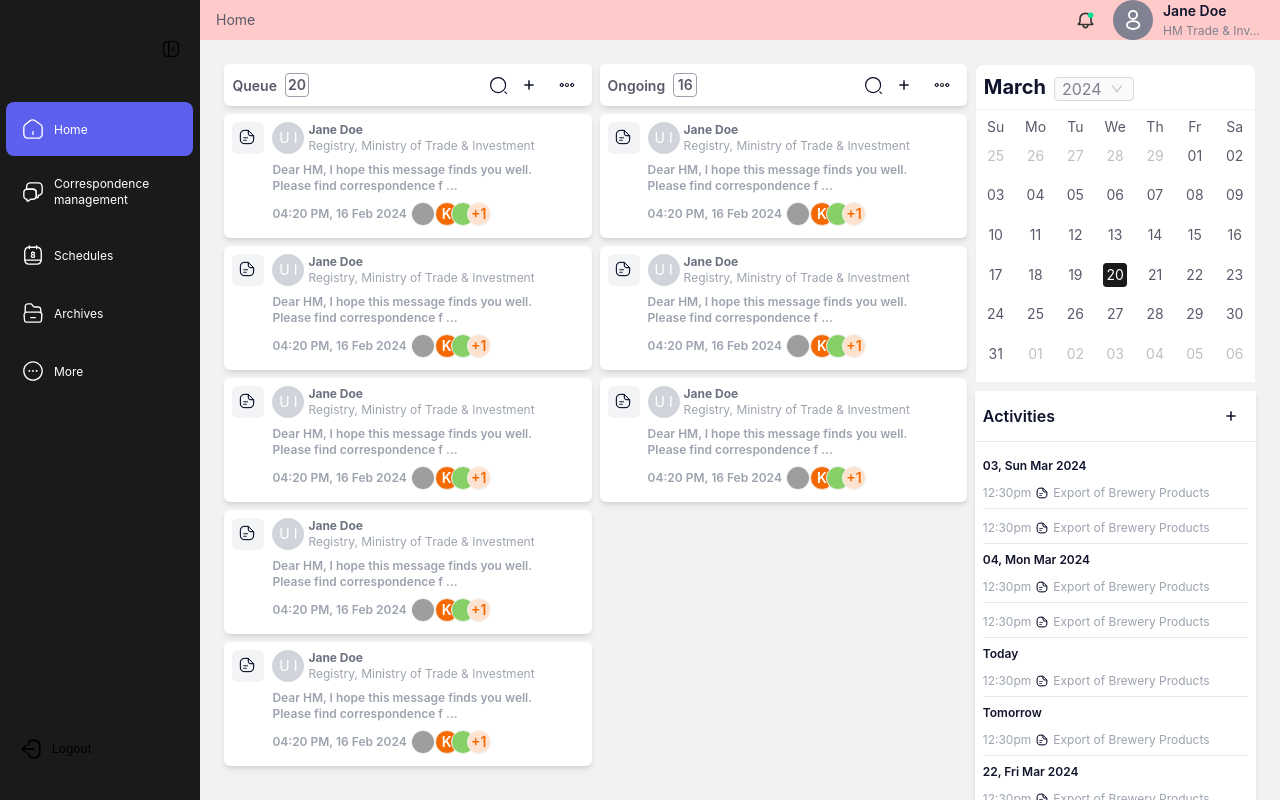
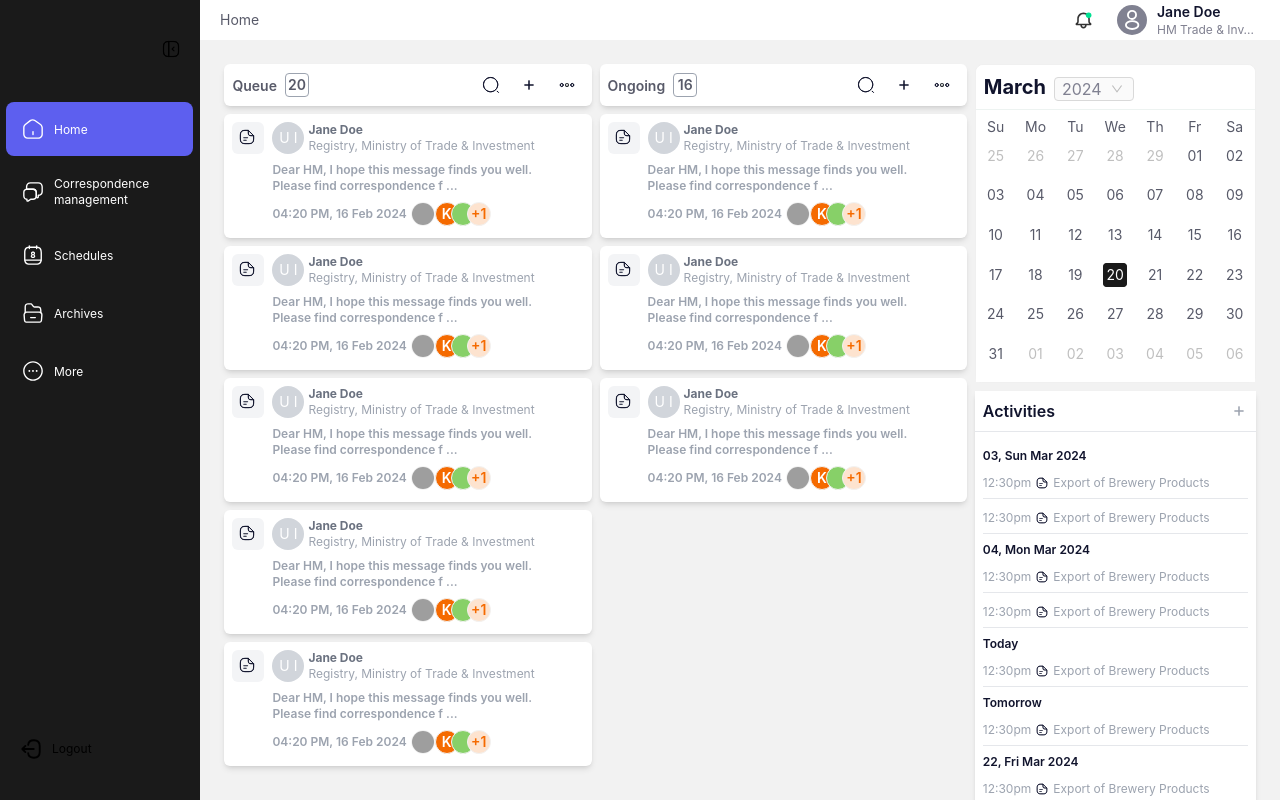
Before and after one commit to jidoggs/comms, a Next.js app: page /app/home in a window 1280 px wide. Built offline with nearby package versions, Linux system fonts and the light colour scheme; grey boxes are pictures that could not be loaded.

Commit message:
fix: breadcrumb bug

```diff
--- a/src/app/app/correspondence/page.tsx
+++ b/src/app/app/correspondence/page.tsx
@@ -120,11 +120,11 @@ const SchedulePage = () => {
         }
         searchPanel={
           <CustomInput
-            prefix={<Search />}
+            prefix={<Search className="text-custom-gray_400" />}
             placeholder="Search"
             className={{
               input:
-                'bg-custom-white_100 border-custom-gray_400 placeholder:text-custom-gray_400 outline-none',
+                'bg-custom-white_100 border-custom-gray_400 placeholder:text-custom-gray_400 border focus:outline-none',
             }}
           />
         }
@@ -135,10 +135,10 @@ const SchedulePage = () => {
         dataSource={dummyCorrespondence}
         size="large"
         rowClassName="group"
-        rowSelection={{ columnWidth: 48 }}
+        rowSelection={{ columnWidth: 56 }}
         footer={() => (
           <div className="hover:bg-custom-white_100">
-            <button className="text-custom-main flex items-center gap-x-2.5 py-1.5 pl-5 text-sm group">
+            <button className="text-custom-main group flex items-center gap-x-2.5 py-1.5 pl-5 text-sm">
               <span>+</span>
               <span className="group-hover:bg-custom-gray_500 rounded-lg px-2 py-3">
                 Add correspondence
--- a/src/app/app/home/components/SectionHeaderCard.tsx
+++ b/src/app/app/home/components/SectionHeaderCard.tsx
@@ -15,9 +15,15 @@ const SectionHeaderCard = ({ title, count }: SectionHeaderCardProps) => {
         </div>
       </div>
       <div className="flex items-center justify-between gap-1">
-        <Search />
-        <Plus />
-        <ThreeDots />
+        <button className="text-custom-main p-2">
+          <Search />
+        </button>
+        <button className="text-custom-main p-2">
+          <Plus />
+        </button>
+        <button className="text-custom-main p-2">
+          <ThreeDots />
+        </button>
       </div>
     </div>
   );
--- a/src/app/globals.css
+++ b/src/app/globals.css
@@ -63,6 +63,9 @@ body {
  .ant-menu-inline-collapsed .ant-menu-title-content {
  @apply !opacity-100 text-center
 }
-.ant-breadcrumb-separator{
+/* .ant-breadcrumb-separator{
   @apply flex items-center justify-center
+} */
+.ant-table-footer {
+  @apply !p-0
 }
--- a/src/common/CustomInput.tsx
+++ b/src/common/CustomInput.tsx
@@ -19,7 +19,7 @@ const CustomInput: React.FC<CustomInputProps> = ({
   const isClassNameString = typeof className === 'string';
 
   const inputclassName: string = mergeClassName(
-    'w-full placeholder-custom-main p-3 bg-transparent text-custom-main border-1 border-custom-gray_600',
+    'w-full placeholder-custom-main p-3 bg-transparent text-custom-main border border-custom-gray_600 outline-none',
     isClassNameString ? className : className?.input
   );
   return (
@@ -32,7 +32,7 @@ const CustomInput: React.FC<CustomInputProps> = ({
       {label && (
         <label
           className={mergeClassName(
-            'block mb-2 text-sm font-medium text-custom-main ',
+            'text-custom-main mb-2 block text-sm font-medium ',
             !isClassNameString && className?.label
           )}
         >
--- a/src/common/components/icons/Plus.tsx
+++ b/src/common/components/icons/Plus.tsx
@@ -1,25 +1,24 @@
 import * as React from 'react';
 import { Icon } from './type';
 
-const Plus: Icon = ({ ...props }) => (
+const Plus: Icon = ({ size = 18, ...props }) => (
   <svg
     {...props}
-    width="34"
-    height="34"
-    viewBox="0 0 34 34"
+    width={size}
+    height={size}
+    viewBox="0 0 18 18"
     fill="none"
     xmlns="http://www.w3.org/2000/svg"
-    style={{ cursor: 'pointer' }}
   >
     <path
-      d="M21.5 17.0625H12.5C12.4869 17.0625 12.4713 17.0573 12.457 17.043C12.4427 17.0287 12.4375 17.0131 12.4375 17C12.4375 16.9869 12.4427 16.9713 12.457 16.957C12.4713 16.9427 12.4869 16.9375 12.5 16.9375H21.5C21.5131 16.9375 21.5287 16.9427 21.543 16.957C21.5573 16.9713 21.5625 16.9869 21.5625 17C21.5625 17.0131 21.5573 17.0287 21.543 17.043C21.5287 17.0573 21.5131 17.0625 21.5 17.0625Z"
-      fill="#11142D"
-      stroke="#11142D"
+      d="M13.5 9.0625H4.5C4.48694 9.0625 4.47128 9.0573 4.45699 9.04301C4.4427 9.02872 4.4375 9.01306 4.4375 9C4.4375 8.98694 4.4427 8.97128 4.45699 8.95699C4.47128 8.9427 4.48694 8.9375 4.5 8.9375H13.5C13.5131 8.9375 13.5287 8.9427 13.543 8.95699C13.5573 8.97128 13.5625 8.98694 13.5625 9C13.5625 9.01306 13.5573 9.02872 13.543 9.04301C13.5287 9.0573 13.5131 9.0625 13.5 9.0625Z"
+      fill="currentColor"
+      stroke="currentColor"
     />
     <path
-      d="M17 21.5625C16.9869 21.5625 16.9713 21.5573 16.957 21.543C16.9427 21.5287 16.9375 21.5131 16.9375 21.5V12.5C16.9375 12.4869 16.9427 12.4713 16.957 12.457C16.9713 12.4427 16.9869 12.4375 17 12.4375C17.0131 12.4375 17.0287 12.4427 17.043 12.457C17.0573 12.4713 17.0625 12.4869 17.0625 12.5V21.5C17.0625 21.5131 17.0573 21.5287 17.043 21.543C17.0287 21.5573 17.0131 21.5625 17 21.5625Z"
-      fill="#11142D"
-      stroke="#11142D"
+      d="M9 13.5625C8.98694 13.5625 8.97128 13.5573 8.95699 13.543C8.9427 13.5287 8.9375 13.5131 8.9375 13.5V4.5C8.9375 4.48694 8.9427 4.47128 8.95699 4.45699C8.97128 4.4427 8.98694 4.4375 9 4.4375C9.01306 4.4375 9.02872 4.4427 9.04301 4.45699C9.0573 4.47128 9.0625 4.48694 9.0625 4.5V13.5C9.0625 13.5131 9.0573 13.5287 9.04301 13.543C9.02872 13.5573 9.01306 13.5625 9 13.5625Z"
+      fill="currentColor"
+      stroke="currentColor"
     />
   </svg>
 );
--- a/src/common/components/icons/Search.tsx
+++ b/src/common/components/icons/Search.tsx
@@ -1,25 +1,25 @@
 import * as React from 'react';
 import { Icon } from './type';
 
-const Search: Icon = ({ size = '19', ...props }) => (
+const Search: Icon = ({ size = '18', ...props }) => (
   <svg
+    {...props}
     width={size}
     height={size}
     viewBox="0 0 18 18"
     fill="none"
     xmlns="http://www.w3.org/2000/svg"
     style={{ cursor: 'pointer' }}
-    {...props}
   >
     <path
       d="M8.625 15.8125C4.66364 15.8125 1.4375 12.5864 1.4375 8.625C1.4375 4.66364 4.66364 1.4375 8.625 1.4375C12.5864 1.4375 15.8125 4.66364 15.8125 8.625C15.8125 12.5864 12.5864 15.8125 8.625 15.8125ZM8.625 1.5625C4.72599 1.5625 1.5625 4.73423 1.5625 8.625C1.5625 12.5158 4.72599 15.6875 8.625 15.6875C12.524 15.6875 15.6875 12.5158 15.6875 8.625C15.6875 4.73423 12.524 1.5625 8.625 1.5625Z"
-      fill="#11142D"
-      stroke="#11142D"
+      fill="currentColor"
+      stroke="currentColor"
     />
     <path
       d="M16.5 16.5626C16.4902 16.5626 16.4826 16.5608 16.4768 16.5585C16.4714 16.5563 16.4645 16.5525 16.4561 16.544L14.9561 15.044C14.9466 15.0346 14.9394 15.0199 14.9394 15.0001C14.9394 14.9803 14.9466 14.9656 14.9561 14.9561C14.9655 14.9467 14.9802 14.9395 15 14.9395C15.0198 14.9395 15.0345 14.9467 15.0439 14.9561L16.5439 16.4561C16.5534 16.4656 16.5606 16.4803 16.5606 16.5001C16.5606 16.5199 16.5534 16.5346 16.5439 16.544C16.5355 16.5525 16.5286 16.5563 16.5232 16.5585C16.5174 16.5608 16.5098 16.5626 16.5 16.5626Z"
-      fill="#11142D"
-      stroke="#11142D"
+      fill="currentColor"
+      stroke="currentColor"
     />
   </svg>
 );
--- a/src/common/components/lib/AntdRegistry.tsx
+++ b/src/common/components/lib/AntdRegistry.tsx
@@ -57,7 +57,7 @@ const appTheme: ThemeConfig = {
       colorText: customThemeColor.gray_600,
       colorBgContainer: customThemeColor.gray_900,
       fontWeightStrong: 400,
-      colorBorderBg: customThemeColor.gray_800,
+      colorBorderBg: customThemeColor.gray_400,
       colorTextPlaceholder: customThemeColor.gray_600,
       colorBgContainerDisabled: customThemeColor.gray_900,
       margin: 0,
@@ -108,7 +108,7 @@ const appTheme: ThemeConfig = {
       fontWeightStrong: 500,
       fontSizeHeading1: 14,
       // font: 400,
-      cellPaddingInline: 0,
+      cellPaddingInline: 10,
       cellPaddingBlock: 5,
       borderColor: customThemeColor.black_200 + '1A',
       footerBg: customThemeColor.gray_100,
@@ -116,11 +116,12 @@ const appTheme: ThemeConfig = {
       rowHoverBg: customThemeColor.white_100,
       rowSelectedHoverBg: customThemeColor.white_100,
       footerColor: customThemeColor.main,
-
     },
     Tabs: {
       itemColor: customThemeColor.gray_200,
       inkBarColor: customThemeColor.purple_100,
+      horizontalItemPadding: '8px 8px',
+      horizontalItemPaddingSM: '8px 8px',
       // titleFontSizeLG: 14,
       // horizontalItemPaddingLG: '15px 0',
     },
@@ -195,6 +196,8 @@ const appTheme: ThemeConfig = {
       iconFontSize: 0,
       padding: 0,
       paddingXXS: 0,
+      fontSize: 14,
+      marginXXS: 0,
     },
   },
 };
--- a/src/common/components/private/Header/index.tsx
+++ b/src/common/components/private/Header/index.tsx
@@ -59,7 +59,7 @@ const AppHeader: React.FunctionComponent = () => {
     },
   ];
   return (
-    <Header className="flex w-full items-center justify-between bg-red-200 !px-5 !py-[3.5px]">
+    <Header className="flex w-full items-center justify-between !px-5 !py-0.5">
       {/* {contextHolder} */}
       <Suspense fallback={<div />}>
         <BreadCrumb />
@@ -74,17 +74,17 @@ const AppHeader: React.FunctionComponent = () => {
           {isMutating ? (
             <SpinLoader size="24" />
           ) : (
-            <div className="flex cursor-pointer items-center">
+            <div className="flex cursor-pointer gap-x-2.5 items-center py-0.5 px-1.5">
               <Avatar
-                size={40}
+                size={30}
                 icon={
                   <span className="flex h-full flex-1 items-center justify-center">
                     <Profile size="22" className="stroke-white" />
                   </span>
                 }
               />
-              <div className="ml-2.5 flex flex-col">
-                <Title className="mb-0.5 text-sm font-semibold">
+              <div className="flex flex-col">
+                <Title className="text-sm font-semibold">
                   {dummyUser?.first_name} {dummyUser?.last_name}
                 </Title>
                 <Title className="text-custom-gray_600 text-xs font-normal">
--- a/src/common/hooks/useBreadCrumbs.tsx
+++ b/src/common/hooks/useBreadCrumbs.tsx
@@ -34,7 +34,7 @@ const generateBreadCrumbs = (
     const query = queryGroup ? `?${queryGroup}` : '';
     val.title = tempTitle[0].toUpperCase() + tempTitle.substring(1);
     val.href = '/app/' + pathArr.slice(0, i + 1).join('/') + query;
-    val.className = 'text-custom-gray_200 text-sm p-0';
+    val.className = 'text-custom-gray_200';
     val.onClick = (e: React.MouseEvent<HTMLAnchorElement>) => {
       e.preventDefault();
       router.push(e.currentTarget.href);
```
Also changed, not shown: src/common/components/icons/ThreeDots.tsx (+11 -12 lines).
